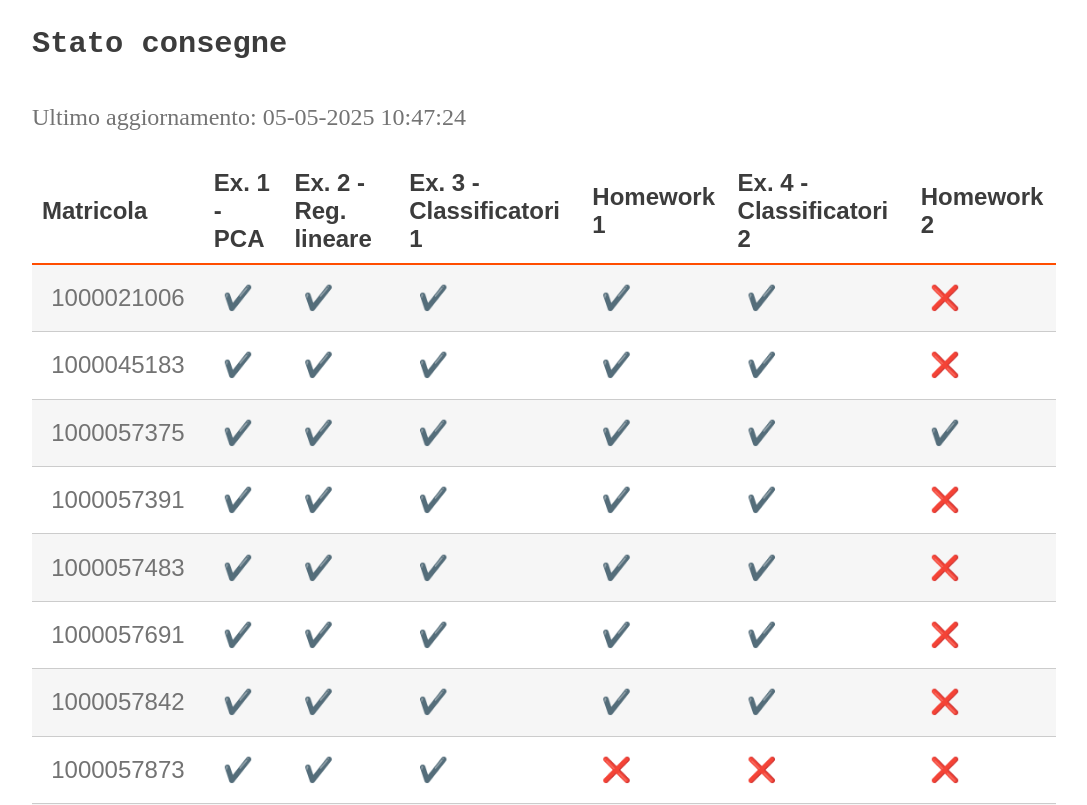
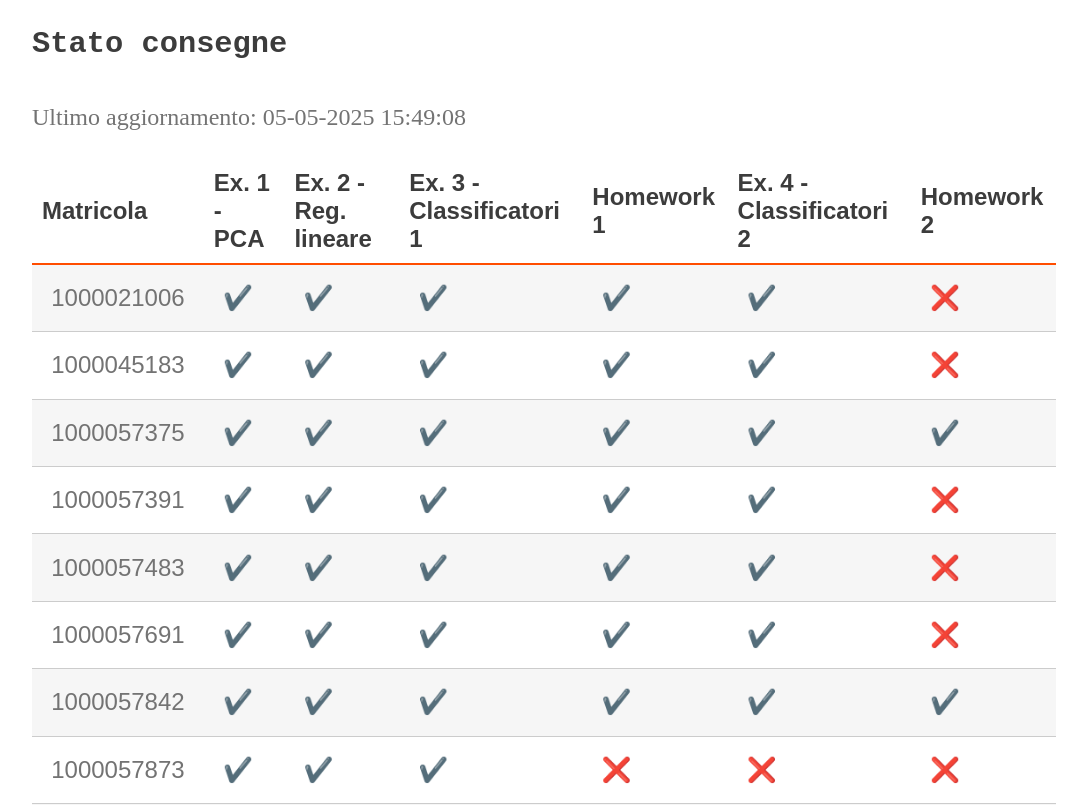
Before and after one commit to perceivelab/ml-mz-2025, a Jekyll site: the page built from status.md, in a window 1280 px wide and 1400 px high. Shown: the part 200-1005 px from the top of the window, without its empty margins (96-1183 px from the left). Built offline with Jekyll 4.4.1, drawn with Linux system fonts in a browser that asks for light colours; emoji names are drawn with the system emoji font; our own code applies the rules of GitHub Pages for plain Markdown files; part of the change alters nothing that is shown.

Commit message:
Update status

```diff
--- a/status.md
+++ b/status.md
@@ -6,7 +6,7 @@ layout: page
 
 #### Stato consegne
 
-Ultimo aggiornamento: 05-05-2025 10:47:24
+Ultimo aggiornamento: 05-05-2025 15:49:08
 
 | Matricola | Ex. 1 - PCA|Ex. 2 - Reg. lineare|Ex. 3 - Classificatori 1|Homework 1|Ex. 4 - Classificatori 2|Homework 2 |
 | --- | ---|---|---|---|---|--- |
@@ -16,7 +16,7 @@ Ultimo aggiornamento: 05-05-2025 10:47:24
 | 1000057391 |:heavy_check_mark:|:heavy_check_mark:|:heavy_check_mark:|:heavy_check_mark:|:heavy_check_mark:|:x:|
 | 1000057483 |:heavy_check_mark:|:heavy_check_mark:|:heavy_check_mark:|:heavy_check_mark:|:heavy_check_mark:|:x:|
 | 1000057691 |:heavy_check_mark:|:heavy_check_mark:|:heavy_check_mark:|:heavy_check_mark:|:heavy_check_mark:|:x:|
-| 1000057842 |:heavy_check_mark:|:heavy_check_mark:|:heavy_check_mark:|:heavy_check_mark:|:heavy_check_mark:|:x:|
+| 1000057842 |:heavy_check_mark:|:heavy_check_mark:|:heavy_check_mark:|:heavy_check_mark:|:heavy_check_mark:|:heavy_check_mark:|
 | 1000057873 |:heavy_check_mark:|:heavy_check_mark:|:heavy_check_mark:|:x:|:x:|:x:|
 | 1000057958 |:heavy_check_mark:|:heavy_check_mark:|:heavy_check_mark:|:heavy_check_mark:|:heavy_check_mark:|:heavy_check_mark:|
 | 1000058071 |:heavy_check_mark:|:heavy_check_mark:|:heavy_check_mark:|:heavy_check_mark:|:heavy_check_mark:|:heavy_check_mark:|
@@ -39,7 +39,7 @@ Ultimo aggiornamento: 05-05-2025 10:47:24
 | 1000059938 |:heavy_check_mark:|:heavy_check_mark:|:heavy_check_mark:|:x:|:x:|:x:|
 | 1000059971 |:heavy_check_mark:|:x:|:x:|:x:|:x:|:x:|
 | 1000059986 |:heavy_check_mark:|:heavy_check_mark:|:heavy_check_mark:|:heavy_check_mark:|:heavy_check_mark:|:x:|
-| 1000059998 |:heavy_check_mark:|:x:|:heavy_check_mark:|:heavy_check_mark:|:x:|:x:|
+| 1000059998 |:heavy_check_mark:|:x:|:heavy_check_mark:|:heavy_check_mark:|:x:|:heavy_check_mark:|
 | 1000060171 |:heavy_check_mark:|:heavy_check_mark:|:x:|:x:|:x:|:x:|
 | 1000060277 |:heavy_check_mark:|:heavy_check_mark:|:heavy_check_mark:|:heavy_check_mark:|:heavy_check_mark:|:heavy_check_mark:|
 | 1000060342 |:heavy_check_mark:|:heavy_check_mark:|:heavy_check_mark:|:heavy_check_mark:|:heavy_check_mark:|:heavy_check_mark:|
```
